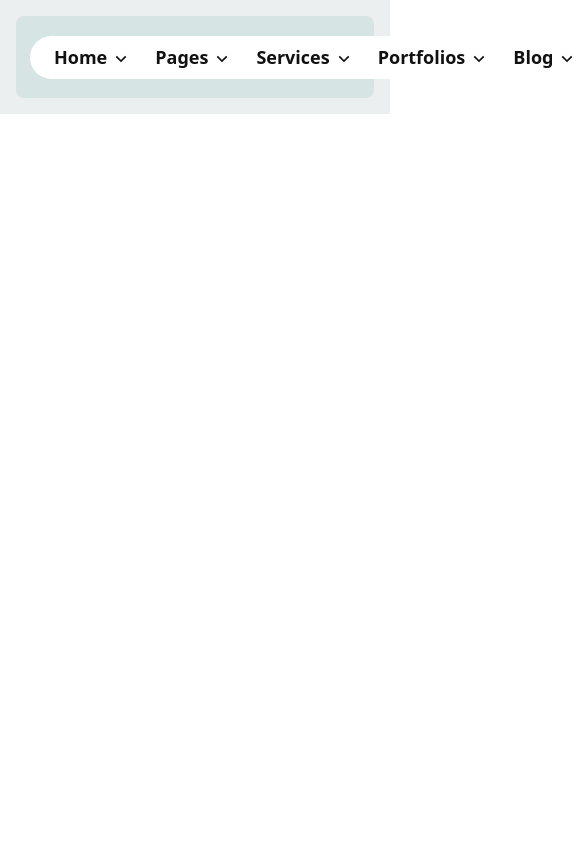
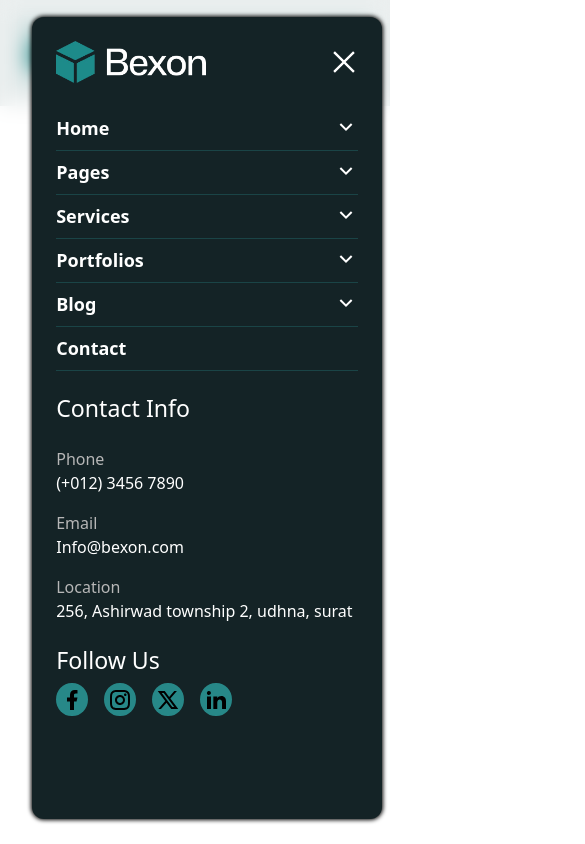
Before and after one commit to bhushanpatil288/bexon-react, a React (Vite) app: page / in a window 390 px wide. Shown: the top 844 px of the page, 585 px wide, since content can reach past the window. Built offline with nearby package versions, Linux system fonts and the light colour scheme.

Commit message:
[add] - [header] - hamburger menu

```diff
--- /dev/null
+++ b/src/components/header/HamMenu.jsx
@@ -0,0 +1,60 @@
+import { RiCloseLargeLine, RiArrowDownSLine,  RiFacebookFill, RiInstagramLine, RiTwitterXLine, RiLinkedinFill } from "@remixicon/react"
+import Logo from "./Logo"
+
+import { navItems } from "../../constants/constants"
+
+const HamMenu = ({isOpen, setIsOpen}) => {
+  return (
+    <div className={`hamBurgerMenu ${isOpen ? "opened": "closed"} p-4 text-white overflow-y-auto`}>
+      <div>
+        <div className="d-flex justify-content-between align-items-center">
+          <Logo variant="light" />
+          <RiCloseLargeLine color="white" size={28}  onClick={()=>{setIsOpen(!isOpen)}} className="hamCloseBtn"  />
+        </div>
+      </div>
+
+      <div>
+        <ul className="list-unstyled mt-4">
+          {navItems.map((item, idx)=>{
+            return (
+              <li key={idx} className="border-bottom-gray py-2">
+                <a href={item.link} className="text-decoration-none text-custom-white d-flex justify-content-between">
+                  {item.name}
+                  {item.dropdown ? <RiArrowDownSLine />: ''}
+                </a>
+              </li>
+            )
+          })}
+        </ul>
+      </div>
+
+      <div className="mt-4 d-flex flex-column gap-3">
+        <h3>Contact Info</h3>
+        <div>
+          <p className="m-0 text-gray">Phone</p>
+          <p className="m-0">(+012) 3456 7890</p>
+        </div>
+        <div>
+          <p className="m-0 text-gray">Email</p>
+          <p className="m-0">Info@bexon.com</p>
+        </div>
+        <div>
+          <p className="m-0 text-gray">Location</p>
+          <p className="m-0">256, Ashirwad township 2, udhna, surat</p>
+        </div>
+      </div>
+
+      <div className="mt-4">
+        <h3>Follow Us</h3>
+        <ul className="list-unstyled d-flex gap-3">
+          <li className="bg-custom-gray rounded-circle p-1 social-link"><a href="#" className="text-black pointer"><RiFacebookFill/></a> </li>
+          <li className="bg-custom-gray rounded-circle p-1 social-link"><a href="#" className="text-black pointer"><RiInstagramLine/></a> </li>
+          <li className="bg-custom-gray rounded-circle p-1 social-link"><a href="#" className="text-black pointer"><RiTwitterXLine/></a> </li>
+          <li className="bg-custom-gray rounded-circle p-1 social-link"><a href="#" className="text-black pointer"><RiLinkedinFill/></a> </li>
+        </ul>
+      </div>
+    </div>
+  )
+}
+
+export default HamMenu
--- a/src/components/header/Header.jsx
+++ b/src/components/header/Header.jsx
@@ -1,15 +1,28 @@
 import Navbar from "./Navbar"
 import NavRight from "./NavRight"
 import Logo from "./Logo"
+import HamMenu from "./HamMenu"
 import "./header.css"
+import { useState } from "react"
+import MenuBtn from "./MenuBtn"
 
 const Header = () => {
+  const [isOpen, setIsOpen ] = useState(true);
+
   return (
     <header className='container-fluid bg-custom-main p-3'>
       <div className="bg-custom-hero container-fluid rounded-3 d-flex justify-content-between py-3 align-items-center">
-        <Logo />
+        <Logo variant="dark" />
         <Navbar />
         <NavRight />
+
+        {/* ham menu and overlay */}
+        <MenuBtn isOpen={isOpen} setIsOpen={setIsOpen} />
+        { isOpen ? <div className="overlay" onClick={()=>{setIsOpen(!isOpen)}}></div> : ''}
+
+
+        <HamMenu isOpen={isOpen} setIsOpen={setIsOpen} />
+
       </div>
     </header>
   )
--- a/src/components/header/Logo.jsx
+++ b/src/components/header/Logo.jsx
@@ -1,9 +1,9 @@
-import { logo } from "../../constants/constants"
+import { logoDark,logoLight } from "../../constants/constants"
 
-const Logo = () => {
+const Logo = ({variant}) => {
   return (
-    <div className="d-flex align-items-center border logo-container">
-      <a href="#"><img src={logo} alt="bexon-logo" className="img-fluid" /></a>
+    <div className="d-flex align-items-center logo-container">
+      <a href="#"><img src={variant === "light" ? logoLight : logoDark} alt="bexon-logo" className="img-fluid" /></a>
     </div>
   )
 }
--- /dev/null
+++ b/src/components/header/MenuBtn.jsx
@@ -0,0 +1,11 @@
+import { RiMenuFill } from "@remixicon/react"
+
+const MenuBtn = ({isOpen, setIsOpen}) => {
+  return (
+    <button onClick={()=>{setIsOpen(!isOpen)}} className="menuBtn bg-custom-gray border border-black text-white pointer px-2 py-2 border-0 rounded-2 d-xl-none">
+      <RiMenuFill />
+    </button>
+  )
+}
+
+export default MenuBtn
--- a/src/components/header/NavRight.jsx
+++ b/src/components/header/NavRight.jsx
@@ -3,7 +3,7 @@ import ButtonCustom from "../common/ButtonCustom"
 
 const NavRight = () => {
   return (
-     <div className="d-flex gap-3">
+     <div className="d-flex gap-3 d-none d-xl-flex">
         <div className="bg-custom-main px-3 d-flex justify-content-center align-items-center py-1 rounded-circle pointer">
           <RiSearchLine />
         </div>
--- a/src/components/header/Navbar.jsx
+++ b/src/components/header/Navbar.jsx
@@ -3,7 +3,7 @@ import { RiArrowDownSLine } from "@remixicon/react"
 
 const Navbar = () => {
   return (
-    <nav>
+    <nav className="d-none d-xl-block">
       <ul className="list-unstyled d-flex gap-4 bg-white p-2 px-4 rounded-5 mb-0">
         {navItems.map((item, idx)=>{
           return (
--- a/src/components/header/header.css
+++ b/src/components/header/header.css
@@ -4,4 +4,49 @@
   max-width: 150px;
 }
 
+.overlay{
+  position: fixed;
+  top: 0;
+  left: 0;
+  background-color: rgba(255, 255, 255, 0);
+  width: 100%;
+  height: 100%;
+  backdrop-filter: blur(10px);
+}
+
+.hamBurgerMenu{
+  position: fixed;
+  background-color: #142326;
+  width: 350px;
+  height: 95%;
+  top: 2%;
+  right: 2%;
+  border-radius: 12px;
+  box-shadow: 0px 0px 4px 1px black;
+  transition: all 0.2s linear;
+}
+
+.hamBurgerMenu.closed{
+  transform: translateX(120%)
+}
+
+.hamCloseBtn{
+  transition: all 0.2s linear;
+  cursor: pointer;
+}
+.hamCloseBtn:hover{
+  rotate: 90deg;
+}
+
+.social-link, .social-link a{
+  transition: all 0.2s linear;
+}
+.social-link:hover{
+  transform: translateY(-5px);
+}
+.social-link:hover a{
+  color: white !important;
+}
+
+
 /* header end */
--- a/src/constants/constants.js
+++ b/src/constants/constants.js
@@ -1,4 +1,5 @@
-import logo from "/images/primary-logo.webp"
+import logoDark from "/images/primary-logo.webp"
+import logoLight from "/images/secondary-logo.webp"
 
 const navItems = [
   {
@@ -33,4 +34,4 @@ const navItems = [
   }
 ]
 
-export { logo, navItems }
+export { logoDark, logoLight, navItems }
--- a/src/index.css
+++ b/src/index.css
@@ -1,3 +1,4 @@
+@import url('https://fonts.googleapis.com/css2?family=Roboto:ital,wght@0,100..900;1,100..900&display=swap');
 @font-face {
   font-family: "lausanne";
   src: url("/font/Lausanne-500.woff2") format("woff2");
@@ -5,7 +6,6 @@
   font-style: normal;
   font-display: swap;
 }
-@import url('https://fonts.googleapis.com/css2?family=Roboto:ital,wght@0,100..900;1,100..900&display=swap');
 
 body{
   font-family: "Roboto", sans-serif;
@@ -20,6 +20,14 @@ body{
   background-color: #D7E4E4;
 }
 
+.bg-custom-gray{
+  background-color: #278888;
+}
+
+.border-bottom-gray{
+  border-bottom: 1px solid #27888853 !important;
+}
+
 .text-custom{
   color: #111 !important;
   font-weight: 600;
@@ -29,6 +37,21 @@ body{
 .text-custom:hover{
   color: #777 !important;
 }
+
+.text-custom-white{
+  color: #fff !important;
+  font-weight: 600;
+  font-size: 18px;
+  transition: all 0.2s linear;
+}
+.text-custom-white:hover{
+  color: #999 !important;
+}
+
+.text-gray{
+  color: #b7b7b7;
+}
+
 
 .pointer{
   cursor: pointer;
```
Also changed, not shown: public/images/secondary-logo.webp (added).
